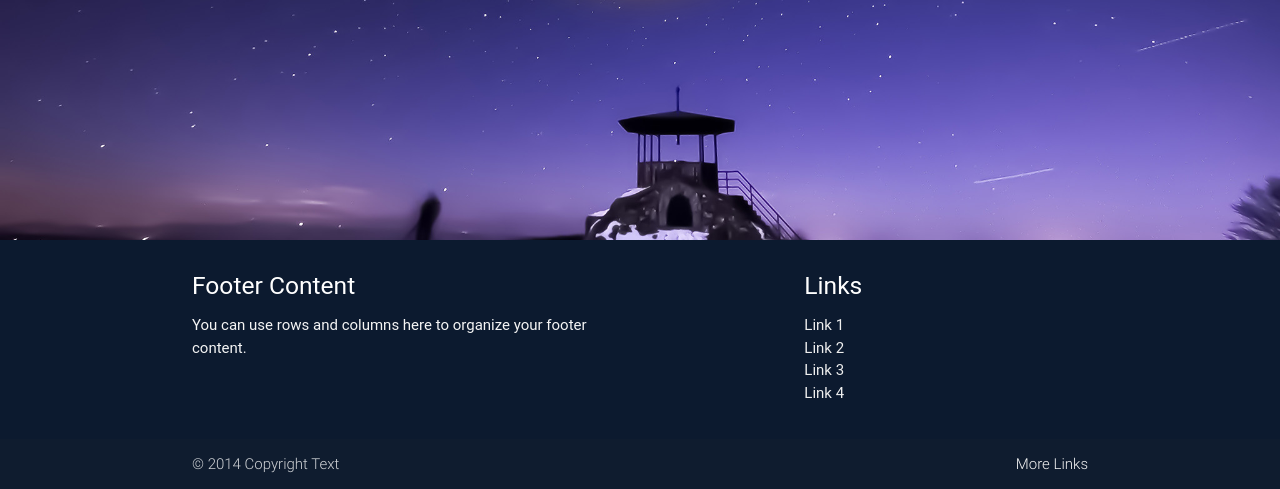
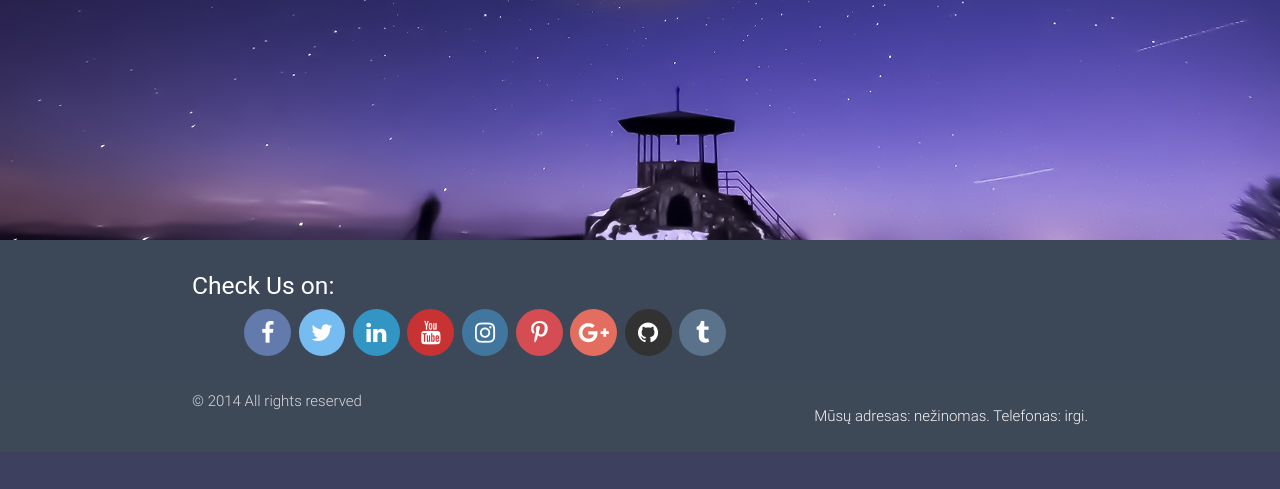
Before and after one commit to LaimonasPaura/ProjektasZ, a PHP site: page / in a window 1280 px wide. Shown: the part 560-1049 px from the top of the page. After the commit the page ends 985 px from the top, so only its background shows below. Run offline with PHP 8.4, Linux system fonts and the light colour scheme; data comes from the database, SQL or seed files in the repository; some libraries are stand-ins or nearby versions; some web fonts are replaced.

Commit message:
antradienio paskutinis pushinimas

```diff
--- /dev/null
+++ b/css/Fstyle.css
@@ -0,0 +1,166 @@
+@charset "UTF-8";
+
+.rounded-social-buttons {
+  text-align: center;
+}
+
+.rounded-social-buttons .social-button {
+  display: inline-block;
+  position: relative;
+  cursor: pointer;
+  width: 3.125rem;
+  height: 3.125rem;
+  border: 0.125rem solid transparent;
+  padding: 0;
+  text-decoration: none;
+  text-align: center;
+  color: #fefefe;
+  font-size: 1.5625rem;
+  font-weight: normal;
+  line-height: 2em;
+  border-radius: 1.6875rem;
+  transition: all 0.5s ease;
+  margin-right: 0.25rem;
+  margin-bottom: 0.25rem;
+}
+
+.rounded-social-buttons .social-button:hover, .rounded-social-buttons .social-button:focus {
+  -webkit-transform: rotate(360deg);
+      -ms-transform: rotate(360deg);
+          transform: rotate(360deg);
+}
+
+.rounded-social-buttons .social-button.facebook {
+  background: #3b5998;
+}
+
+.rounded-social-buttons .social-button.facebook:before {
+  font-family: "FontAwesome";
+  content: "";
+}
+
+.rounded-social-buttons .social-button.facebook:hover, .rounded-social-buttons .social-button.facebook:focus {
+  color: #3b5998;
+  background: #fefefe;
+  border-color: #3b5998;
+}
+
+.rounded-social-buttons .social-button.twitter {
+  background: #55acee;
+}
+
+.rounded-social-buttons .social-button.twitter:before {
+  font-family: "FontAwesome";
+  content: "";
+}
+
+.rounded-social-buttons .social-button.twitter:hover, .rounded-social-buttons .social-button.twitter:focus {
+  color: #55acee;
+  background: #fefefe;
+  border-color: #55acee;
+}
+
+.rounded-social-buttons .social-button.linkedin {
+  background: #007bb5;
+}
+
+.rounded-social-buttons .social-button.linkedin:before {
+  font-family: "FontAwesome";
+  content: "";
+}
+
+.rounded-social-buttons .social-button.linkedin:hover, .rounded-social-buttons .social-button.linkedin:focus {
+  color: #007bb5;
+  background: #fefefe;
+  border-color: #007bb5;
+}
+
+.rounded-social-buttons .social-button.youtube {
+  background: #bb0000;
+}
+
+.rounded-social-buttons .social-button.youtube:before {
+  font-family: "FontAwesome";
+  content: "";
+}
+
+.rounded-social-buttons .social-button.youtube:hover, .rounded-social-buttons .social-button.youtube:focus {
+  color: #bb0000;
+  background: #fefefe;
+  border-color: #bb0000;
+}
+
+.rounded-social-buttons .social-button.instagram {
+  background: #125688;
+}
+
+.rounded-social-buttons .social-button.instagram:before {
+  font-family: "FontAwesome";
+  content: "";
+}
+
+.rounded-social-buttons .social-button.instagram:hover, .rounded-social-buttons .social-button.instagram:focus {
+  color: #125688;
+  background: #fefefe;
+  border-color: #125688;
+}
+
+.rounded-social-buttons .social-button.pinterest {
+  background: #cb2027;
+}
+
+.rounded-social-buttons .social-button.pinterest:before {
+  font-family: "FontAwesome";
+  content: "";
+}
+
+.rounded-social-buttons .social-button.pinterest:hover, .rounded-social-buttons .social-button.pinterest:focus {
+  color: #cb2027;
+  background: #fefefe;
+  border-color: #cb2027;
+}
+
+.rounded-social-buttons .social-button.google-plus {
+  background: #dd4b39;
+}
+
+.rounded-social-buttons .social-button.google-plus:before {
+  font-family: "FontAwesome";
+  content: "";
+}
+
+.rounded-social-buttons .social-button.google-plus:hover, .rounded-social-buttons .social-button.google-plus:focus {
+  color: #dd4b39;
+  background: #fefefe;
+  border-color: #dd4b39;
+}
+
+.rounded-social-buttons .social-button.github {
+  background: #000000;
+}
+
+.rounded-social-buttons .social-button.github:before {
+  font-family: "FontAwesome";
+  content: "";
+}
+
+.rounded-social-buttons .social-button.github:hover, .rounded-social-buttons .social-button.github:focus {
+  color: #000000;
+  background: #fefefe;
+  border-color: #000000;
+}
+
+.rounded-social-buttons .social-button.tumblr {
+  background: #32506d;
+}
+
+.rounded-social-buttons .social-button.tumblr:before {
+  font-family: "FontAwesome";
+  content: "";
+}
+
+.rounded-social-buttons .social-button.tumblr:hover, .rounded-social-buttons .social-button.tumblr:focus {
+  color: #32506d;
+  background: #fefefe;
+  border-color: #32506d;
+}
--- a/css/Gstyle.css
+++ b/css/Gstyle.css
@@ -21,6 +21,10 @@ body {
 .transparency{
 
 	opacity: 0.8;
+}
+.positioning {
+	    position: absolute;
+    bottom: 0;
 }
 .carousel img {
 	border-radius: 50%;
@@ -126,3 +130,12 @@ font-weight: normal;
 	color: #fff;
 	font-style: italic;
 }
+
+
+/*.opacity {
+  background: #fff;
+
+  opacity: .6;
+  z-index: -10;
+  font-size: 32px;
+}*/
--- a/db.php
+++ b/db.php
@@ -72,3 +72,8 @@
     <a class="modal-trigger carousel-item" href="#planet7"><img src="https://upload.wikimedia.org/wikipedia/commons/3/3d/Uranus2.jpg"></a>
     <a class="modal-trigger carousel-item" href="#planet8"><img src="https://upload.wikimedia.org/wikipedia/commons/5/56/Neptune_Full.jpg"></a>
   </div>
+
+
+  Mars is the fourth planet from the Sun and is the second smallest planet in the solar system. Named after the Roman god of war, Mars is also often described as the “Red Planet” due to its reddish appearance. The ancient Greeks called the planet Ares, after their god of war; the Romans, associating the planet’s blood-red colour with Mars, their own god of war, whilst Egyptian priests called on ‘Her Desher’, or ‘the red one’. Mars and Earth have approximately the same landmass. Surface gravity on Mars is only 37% of the Earths (meaning you could leap nearly three times higher on Mars). Also, Mars is home to the tallest mountain in the solar system (Olympus Mons, 21km high and 600km in diameter). There have been a total of 40 missions to Mars but only 18 of them have been successful (Most recent – Mars Curiosity 2012). Mars is home for the largest dust storms in the solar system, which can last for months and cover the entire planet. It is known that some pieces of Mars have fallen to Earth. Although for years Mars has been known to have water only in the ice form, scientist spotted signs of liquid water trickling form the cliffs seen in satellite images.
+
+  Mars is the fourth planet from the Sun and is the second smallest planet in the solar system. Named after the Roman god of war, Mars is also often described as the “Red Planet” due to its reddish appearance. The ancient Greeks called the planet Ares, after their god of war; the Romans, associating the planet’s blood-red colour with Mars, their own god of war, whilst Egyptian priests called on ‘Her Desher’, or ‘the red one’'. Mars and Earth have approximately the same landmass. Surface gravity on Mars is only 37% of the Earth’s (meaning you could leap nearly three times higher on Mars). Also, Mars is home to the tallest mountain in the solar system (Olympus Mons, 21km high and 600km in diameter). There have been a total of 40 missions to Mars but only 18 of them have been successful (Most recent – Mars Curiosity 2012). Mars is home for the largest dust storms in the solar system, which can last for months and cover the entire planet. It is known that some pieces of Mars have fallen to Earth. Although for years Mars has been known to have water only in the ice form, scientist spotted signs of liquid water trickling form the cliffs seen in satellite images.
--- a/footer.php
+++ b/footer.php
@@ -1,25 +1,32 @@
- <footer class="page-footer dark-blue">
+ <footer class="page-footer dark-blue transparency">
   <div class="container">
     <div class="row">
-      <div class="col l6 s12">
+      <!-- <div class="col l6 s12">
         <h5 class="white-text">Footer Content</h5>
         <p class="grey-text text-lighten-4">You can use rows and columns here to organize your footer content.</p>
-      </div>
-      <div class="col l4 offset-l2 s12">
-        <h5 class="white-text">Links</h5>
-        <ul>
-          <li><a class="grey-text text-lighten-3" href="#!">Link 1</a></li>
-          <li><a class="grey-text text-lighten-3" href="#!">Link 2</a></li>
-          <li><a class="grey-text text-lighten-3" href="#!">Link 3</a></li>
-          <li><a class="grey-text text-lighten-3" href="#!">Link 4</a></li>
-        </ul>
+      </div> -->
+      <div class="col l8 offset-l0 s12">
+        <h5 class="white-text">Check Us on:</h5>
+        <div class="rounded-social-buttons">
+  <a class="social-button facebook" href="https://www.facebook.com/profile.php?id=100000163254321&ref=br_rs"></a>
+  <a class="social-button twitter" href="#"></a>
+  <a class="social-button linkedin" href="#"></a>
+  <a class="social-button youtube" href="#"></a>
+  <a class="social-button instagram" href="#"></a>
+  <a class="social-button pinterest" href="#"></a>
+  <a class="social-button google-plus" href="#"></a>
+  <a class="social-button github" href="#"></a>
+  <a class="social-button tumblr" href="#"></a>
+</div>
+
       </div>
     </div>
   </div>
   <div class="footer-copyright">
     <div class="container">
-      © 2014 Copyright Text
-      <a class="grey-text text-lighten-4 right" href="#!">More Links</a>
+      © 2014 All rights reserved
+      <p class= "grey-text text-lighten-4 right"> Mūsų adresas: nežinomas. Telefonas: irgi.</p>
+      <!-- <a class="grey-text text-lighten-4 right" href="#!">More Links</a> -->
     </div>
   </div>
 </footer>
--- a/index.php
+++ b/index.php
@@ -5,9 +5,11 @@
 	<meta charset="utf-8">
     <link rel="stylesheet" href="https://cdnjs.cloudflare.com/ajax/libs/materialize/0.98.2/css/materialize.min.css">
     <link rel="stylesheet" type="text/css" href="css/Gstyle.css">
+     <link rel="stylesheet" href="https://maxcdn.bootstrapcdn.com/font-awesome/4.7.0/css/font-awesome.min.css">
     <link rel="stylesheet" type="text/css" href="css/Nstyle.css">
     <link rel="stylesheet" type="text/css" href="css/Lstyle.css">
     <link rel="stylesheet" type="text/css" href="css/PLstyle.css">
+    <link rel="stylesheet" type="text/css" href="css/Fstyle.css">
     <script src="https://ajax.googleapis.com/ajax/libs/jquery/3.2.1/jquery.min.js"></script>
 <meta http-equiv="Content-Type" content="text/html;charset=UTF-8">
 </head>
```
